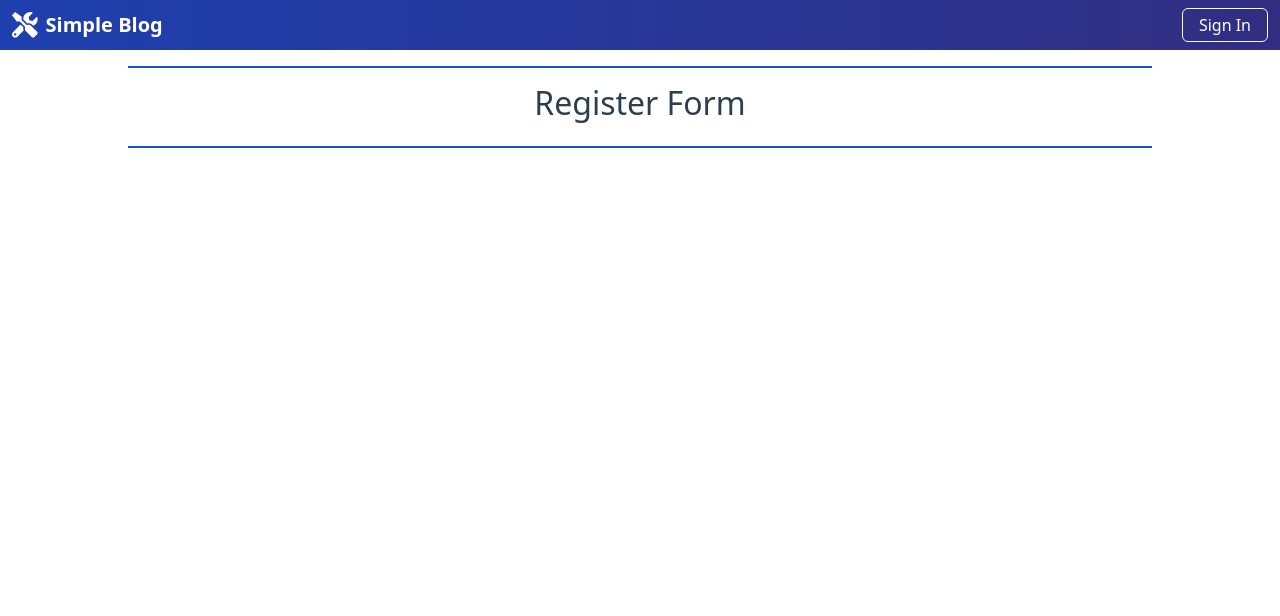
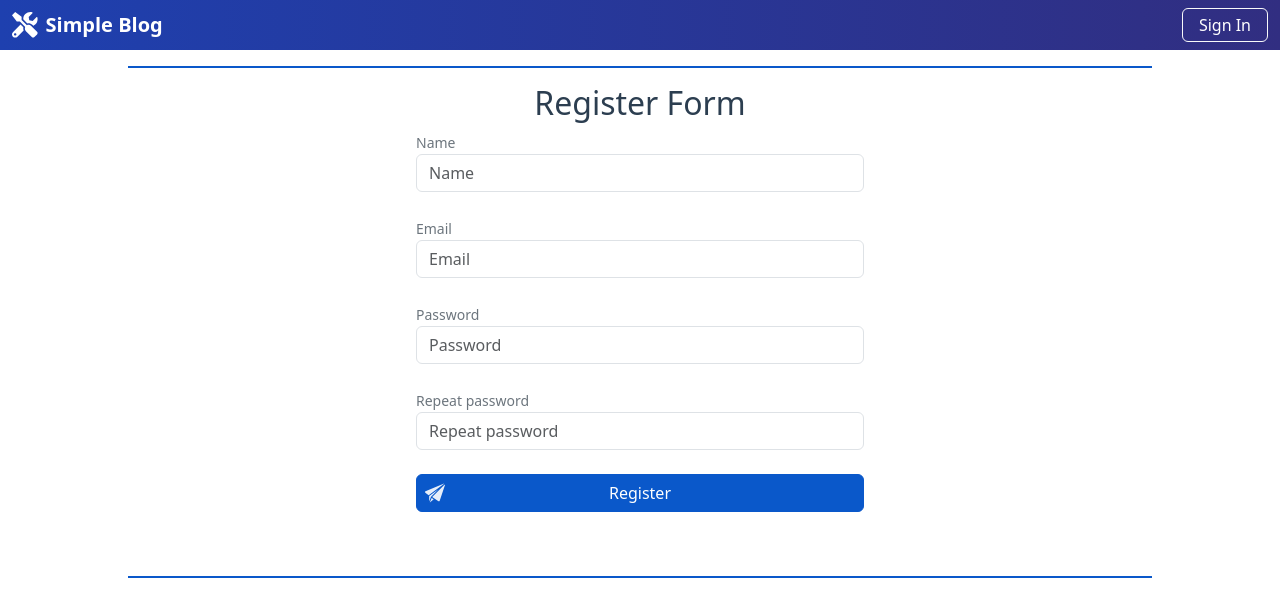
Before and after one commit to kolimbet/blog-composition-front, a Vue app: page /register in a window 1280 px wide. Shown: the top 616 px of the page. Built offline with nearby package versions, Linux system fonts and the light colour scheme; no server answers.

Commit message:
Added registration of new users

```diff
--- a/src/api.js
+++ b/src/api.js
@@ -107,7 +107,7 @@
 export async function apiUserNameIsFree(name) {
   return new Promise((resolve, reject) => {
     axios
-      .post(sourceUrls.userEmailIsFree, { name })
+      .post(sourceUrls.userNameIsFree, { name })
       .then(({ data }) => {
         resolve(data);
       })
--- a/src/components/auth/TheRegisterPage.vue
+++ b/src/components/auth/TheRegisterPage.vue
@@ -1,7 +1,279 @@
 <template>
   <div>
     <h2 class="text-center">Register Form</h2>
+
+    <div
+      class="mb-4 d-flex justify-content-center align-items-center min-vh-50"
+    >
+      <div class="w-percent-100 mw-md">
+        <Transition name="fade" mode="out-in">
+          <div
+            v-if="registrationIsCompleted"
+            class="px-3 py-2 mx-auto mt-4 rounded-2 border border-green border-opacity-50 bg-green-light text-green-dark"
+          >
+            <div class="mb-4 text-center">
+              Registration completed successfully. Тow log in using the entered
+              email and password
+            </div>
+
+            <div class="text-center">
+              <button
+                @click="router.push({ name: 'login' })"
+                title="Go to the login page"
+                class="btn btn-green text-white w-24"
+              >
+                Ok
+              </button>
+            </div>
+          </div>
+          <div v-else>
+            <!-- Request Error -->
+            <ErrorSingle
+              :is-error="errorTrigger"
+              :error-object="errorObject"
+              :reload-trigger="triggerForReloadingErrors"
+              class="mb-4"
+            />
+
+            <div class="mb-4">
+              <label for="form-name" class="fs-sm text-secondary">Name</label>
+              <input
+                v-model="form.name"
+                id="form-name"
+                type="email"
+                class="form-control"
+                placeholder="Name"
+              />
+
+              <ErrorList
+                :error-list="v$.form.name.$errors"
+                :reload-trigger="triggerForReloadingErrors"
+              />
+            </div>
+
+            <div class="mb-4">
+              <label for="form-email" class="fs-sm text-secondary">Email</label>
+              <input
+                v-model="form.email"
+                id="form-email"
+                type="email"
+                class="form-control"
+                placeholder="Email"
+              />
+
+              <ErrorList
+                :error-list="v$.form.email.$errors"
+                :reload-trigger="triggerForReloadingErrors"
+              />
+            </div>
+
+            <div class="mb-4">
+              <label for="form-password" class="fs-sm text-secondary"
+                >Password</label
+              >
+              <input
+                v-model="form.password"
+                id="form-password"
+                type="password"
+                class="form-control"
+                placeholder="Password"
+              />
+
+              <ErrorList
+                :error-list="v$.form.password.$errors"
+                :reload-trigger="triggerForReloadingErrors"
+              />
+            </div>
+
+            <div class="mb-4">
+              <label for="form-repeat-password" class="fs-sm text-secondary"
+                >Repeat password</label
+              >
+              <input
+                v-model="form.password_repeat"
+                id="form-repeat-password"
+                type="password"
+                class="form-control"
+                placeholder="Repeat password"
+              />
+
+              <ErrorList
+                :error-list="v$.form.password_repeat.$errors"
+                :reload-trigger="triggerForReloadingErrors"
+              />
+            </div>
+
+            <div class="mb-4">
+              <BaseRequestButton
+                @click="register()"
+                :text="'Register'"
+                :processing="requestProcessing"
+              />
+            </div>
+          </div>
+        </Transition>
+      </div>
+    </div>
   </div>
 </template>
 
-<script setup></script>
+<script setup>
+import ErrorSingle from "../inc/ErrorSingle.vue";
+import ErrorList from "../inc/ErrorList.vue";
+import BaseRequestButton from "../base/BaseRequestButton.vue";
+
+import { computed, ref } from "vue";
+import { useVuelidate } from "@vuelidate/core";
+import {
+  required,
+  minLength,
+  email,
+  sameAs,
+  maxLength,
+  helpers,
+} from "@vuelidate/validators";
+import { useRouter } from "vue-router";
+import { useRequest } from "@/composables/request";
+import { apiUserEmailIsFree, apiUserNameIsFree, apiUserRegister } from "@/api";
+
+const form = ref({
+  name: "",
+  email: "",
+  password: "",
+  password_repeat: "",
+});
+
+const registrationIsCompleted = ref(false);
+
+const router = useRouter();
+const {
+  requestProcessing,
+  triggerForReloadingErrors,
+  errorTrigger,
+  errorObject,
+  setError,
+  reloadErrors,
+} = useRequest();
+
+const registerRules = computed(() => ({
+  form: {
+    name: {
+      required,
+      minLength: minLength(1),
+      maxLength: maxLength(50),
+      isFree: helpers.withMessage(
+        ({ $response }) => $response?.message || "Invalid Data",
+        helpers.withAsync(nameIsFree)
+      ),
+    },
+    email: {
+      required,
+      email,
+      isFree: helpers.withMessage(
+        ({ $response }) => $response?.message || "Invalid Data",
+        helpers.withAsync(emailIsFree)
+      ),
+    },
+    password: {
+      required,
+      minLength: minLength(6),
+      maxLength: maxLength(25),
+    },
+    password_repeat: {
+      required,
+      sameAsPassword: sameAs(form.value.password),
+    },
+  },
+}));
+
+const v$ = useVuelidate(
+  registerRules,
+  { form },
+  {
+    $lazy: true,
+  }
+);
+
+function nameIsFree(value) {
+  let result = {
+    $valid: false,
+    message: "This name is already being used by another user",
+  };
+
+  return new Promise((resolve, reject) => {
+    // if Name already not valid stop the validating
+    if (
+      v$.value.form.name.required.$invalid ||
+      v$.value.form.name.minLength.$invalid ||
+      v$.value.form.name.maxLength.$invalid
+    ) {
+      result.$valid = true;
+      resolve(result);
+    } else {
+      apiUserNameIsFree(value)
+        .then((data) => {
+          result.$valid = data;
+          resolve(result);
+        })
+        .catch((err) => {
+          // console.log(`set namelIsFree error message: ${err}`);
+          result.message = err;
+          reject(result);
+        });
+    }
+  });
+}
+
+function emailIsFree(value) {
+  let result = {
+    $valid: false,
+    message: "The Email has already been taken",
+  };
+
+  return new Promise((resolve, reject) => {
+    // if Email already not valid stop the validating
+    if (
+      v$.value.form.email.required.$invalid ||
+      v$.value.form.email.email.$invalid
+    ) {
+      result.$valid = true;
+      resolve(result);
+    } else {
+      apiUserEmailIsFree(value)
+        .then((data) => {
+          result.$valid = data;
+          resolve(result);
+        })
+        .catch((err) => {
+          // console.log(`set emailIsFree error message: ${err}`);
+          result.message = err;
+          reject(result);
+        });
+    }
+  });
+}
+
+function register() {
+  if (requestProcessing.value) return;
+  requestProcessing.value = true;
+  reloadErrors();
+
+  v$.value.$validate().then(() => {
+    // console.log(v$.value);
+    if (v$.value.$invalid) {
+      requestProcessing.value = false;
+    } else {
+      apiUserRegister(form.value)
+        .then(() => {
+          registrationIsCompleted.value = true;
+        })
+        .catch((err) => {
+          setError(err);
+        })
+        .finally(() => {
+          requestProcessing.value = false;
+        });
+    }
+  });
+}
+</script>
```
